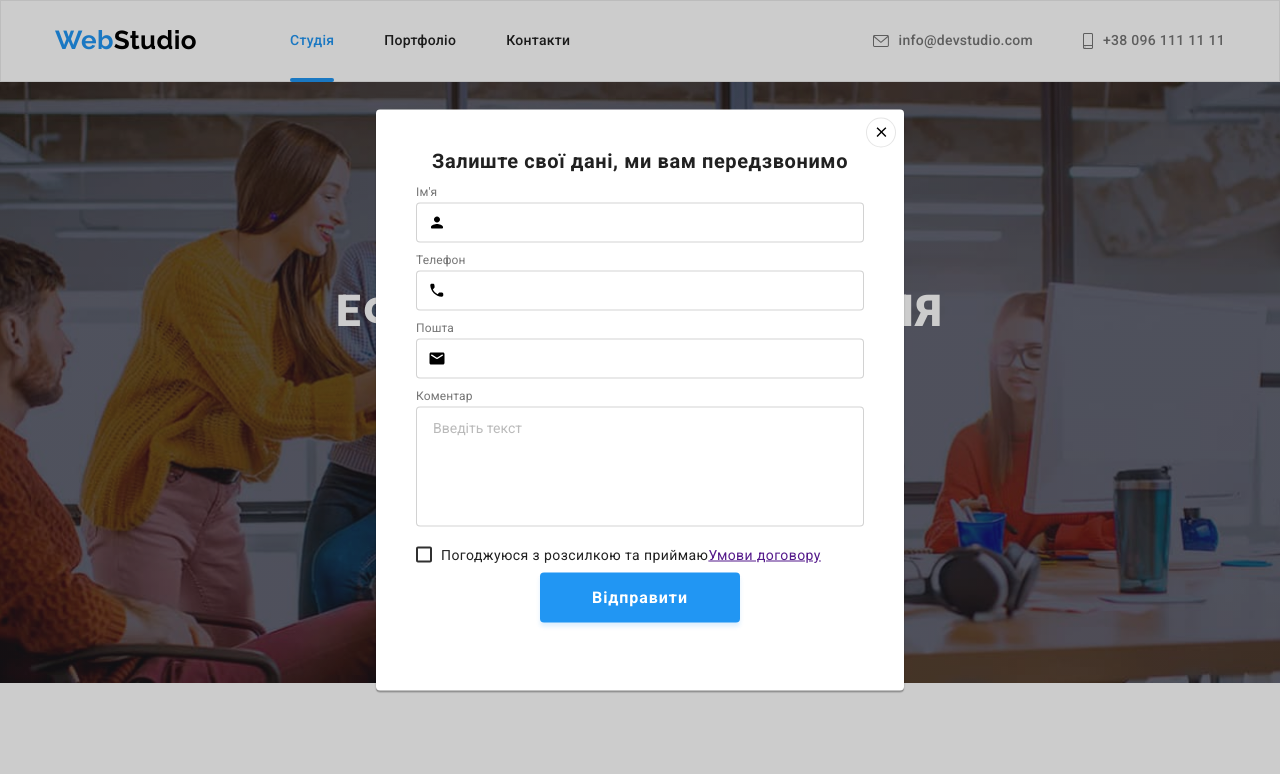
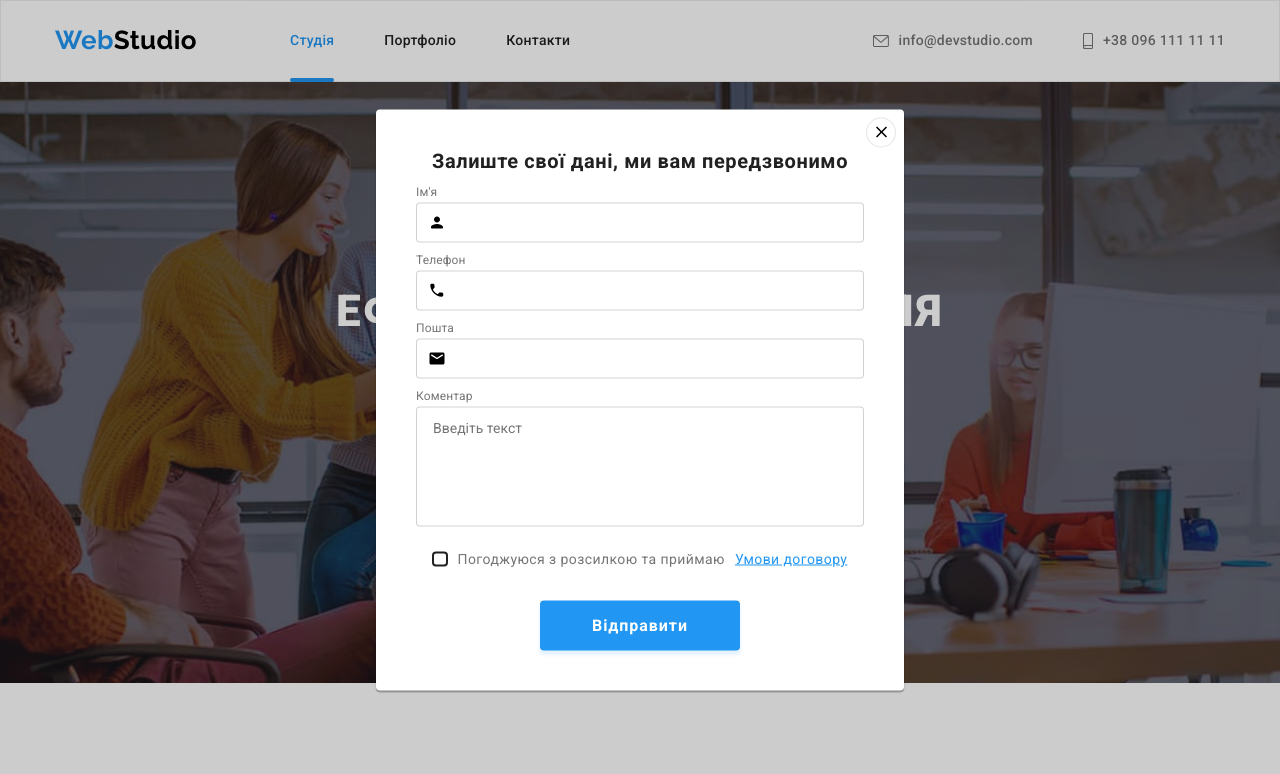
Before and after one commit to MariiaHoma/goit-markup-hw-06, a plain HTML site: page index.html in a window 1280 px wide. Both pictures are taken after a click on the button "Замовити послугу". Shown: the top 774 px of the page. Drawn offline with nearby package versions, Linux system fonts and the light colour scheme.

Commit message:
Homework 6 Module 6

```diff
--- a/css/style.css
+++ b/css/style.css
@@ -442,11 +442,11 @@ header {
 .footer-container {
   display: flex;
   align-items: baseline;
+  justify-content: space-between;
 }
 
 .footer-address-container {
   min-width: 231px;
-  margin-right: 70px;
 }
 
 .logo-footer {
@@ -530,9 +530,6 @@ margin-bottom: 20px;
 .footer-form {
   margin: 0;
   padding: 0;
-  margin-left: 93px;
-  margin-top: 12px;
-  width: auto;
 }
 
 .footer-form-text {
@@ -573,7 +570,9 @@ margin-bottom: 20px;
 }
 
 .footer-submit {
-  position: relative;
+  display: inline-flex;
+  justify-content: center;
+  align-items: center;
   margin-left: 12px;
   width: 200px;
   height: 50px;
@@ -581,6 +580,7 @@ margin-bottom: 20px;
   font-style: normal;
   font-weight: 700;
   font-size: 16px;
+  gap: 10px;
   letter-spacing: 0.06em;
   background: var(--accent-color);
   box-shadow: 0px 4px 4px rgba(0, 0, 0, 0.15);
@@ -637,7 +637,7 @@ margin-bottom: 20px;
   height: 30px;
   top: 8px;
   right: 8px;
-  padding: 6px;
+  padding: 0;
   fill: #000000;
   background: var(--primary-white-color);
   border: 1px solid rgba(0, 0, 0, 0.1);
@@ -650,7 +650,7 @@ margin-bottom: 20px;
 .modal-heading {
   font-weight: 700;
   font-size: 20px;
-  line-height: 23px;
+  line-height: 1.15;
   text-align: center;
   letter-spacing: 0.03em;
   color: var(--title-text-color);
@@ -663,7 +663,10 @@ margin-bottom: 20px;
 }
 
 .modal-input-group label {
-  margin-bottom: 4px;
+}
+
+.modal-input-group-coment {
+  margin-bottom: 20px;
 }
 
 .modal-label {
@@ -721,27 +724,51 @@ margin-bottom: 20px;
   color: rgba(117, 117, 117, 0.5);
 }
 
+.modal-contract-text {
+  display: flex;
+  margin-left: 12px;
+  margin-bottom: 30px;
+  align-items: center;
+  justify-content: center;
+  width: 423px;
+  height: 24px;
+  font-size: 14px;
+  line-height: calc(24 / 14);
+  color: var(--primary-text-color);
+}
+
 .modal-contract-label {
   display: flex;
   align-items: center;
+  justify-content: center;
 }
 
-.modal-contract-label::before {
-  content: '';
+.icon-check {
+  display: inline-block;
+  margin-right: 10px;
   width: 16px;
-  height: 16px;
-  border: 2px solid #303030;
-  border-radius: 2px;
-  margin-right: 9px;
+  height: 15px;
+  border: 2px solid var(--title-text-color);
+  border-radius: 4px;
+  transition-property: background-color, border-color;
+  transition-duration: 250ms;
+  transition-timing-function: cubic-bezier(0.4, 0, 0.2, 1);
 }
 
-.modal-contract-check:checked + label::before {
-  border: none;
+.modal-contract-check:checked + .icon-check {
+  border-color: var(--accent-color);
   background-image: url('../img/check.svg.svg');
   background-repeat: no-repeat;
   background-position: center;
+  background-size: contain;
   background-color: var(--accent-color);
+  background-origin: border-box;
+}
 
+.modal-link {
+  display: block;
+  padding-left: 10px;
+  color: var(--accent-color);
 }
 
 .form-btn {
--- a/index.html
+++ b/index.html
@@ -343,13 +343,18 @@
               <use href="./img/icons.svg.svg#icon-email"></use>
             </svg>
         </div>
-        <div class="modal-input-group">
+        <div class="modal-input-group-coment">
             <label class="modal-label" for="coment">Коментар</label>
             <textarea class="modal-textarea" name="coment" id="coment" placeholder="Введіть текст"></textarea>
         </div>
-        <div class="modal-input-group">
-            <label for="contract" class="modal-contract-label">Погоджуюся з розсилкою та приймаю<a href="">Умови договору</a></label>
+        <div class="modal-contract-text">
+            <label for="contract" class="modal-contract-label"></label>
             <input class="modal-contract-check visually-hidden" type="checkbox" name="contract" id="contract">
+
+            <span class="icon-check"></span>
+              <span class="label">Погоджуюся з розсилкою та приймаю</span>
+            </label>
+            <a class="modal-link" href=""> Умови договору</a>
         </div>
 
         <button class="form-btn" type="submit">Відправити</button>
```
Also changed, not shown: portfolio.html (+15 -1 lines).
